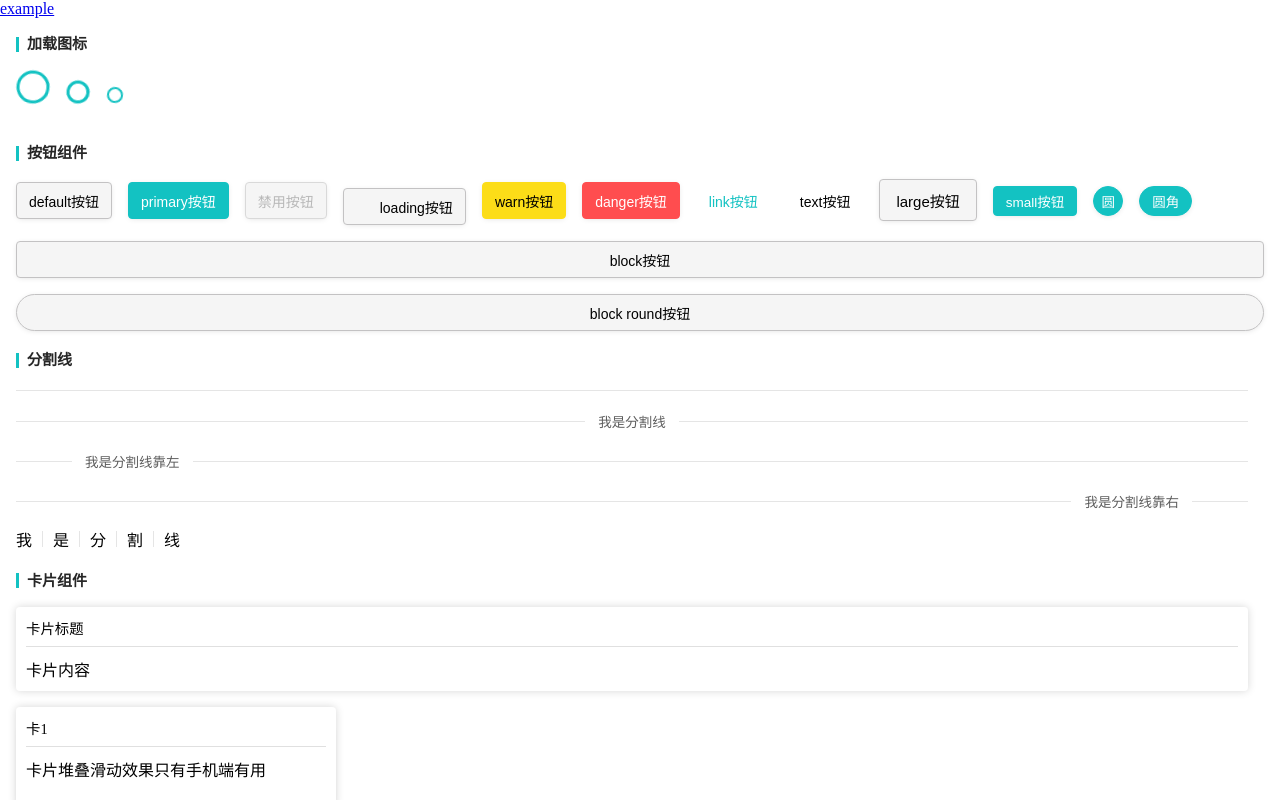
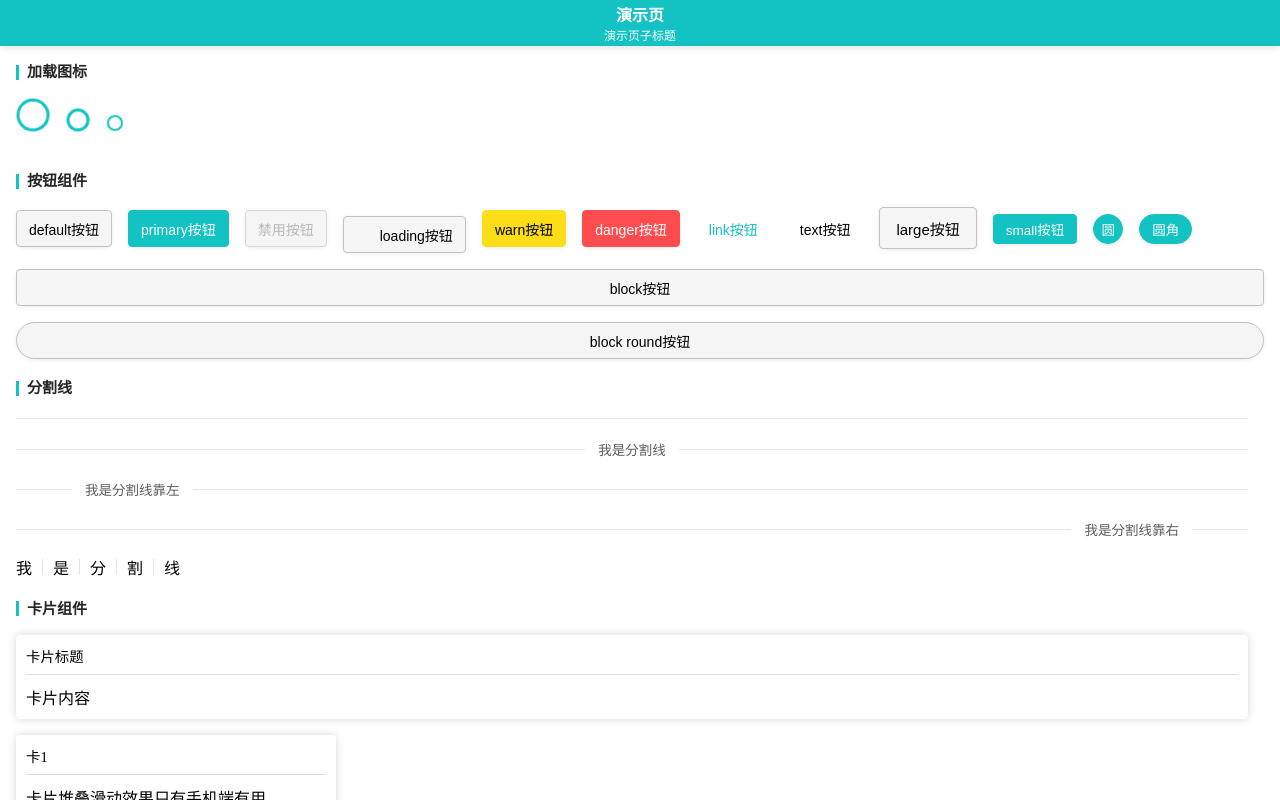
Before and after one commit to QiYuOr2/bar-ui, a Vue app: page /#/example in a window 1280 px wide. Built offline with nearby package versions, Linux system fonts and the light colour scheme.

Commit message:
feat(header): 实现基本的页面顶部

```diff
--- a/src/App.vue
+++ b/src/App.vue
@@ -1,11 +1,6 @@
 <template>
   <div class="container">
-    <nav>
-      <router-link to="/example">example</router-link>
-    </nav>
-    <main>
-      <router-view></router-view>
-    </main>
+    <router-view></router-view>
   </div>
 </template>
 
--- /dev/null
+++ b/src/components/header/index.less
@@ -0,0 +1,30 @@
+@import '../../variable.less';
+
+.bar-header {
+  * {
+    box-sizing: border-box;
+    margin: 0;
+    padding: 0;
+  }
+  display: flex;
+  align-items: center;
+  justify-content: center;
+  width: 100%;
+  height: 46px;
+  margin-bottom: 1.2rem;
+  box-shadow: @shadow-1-heavy;
+
+  background-color: @primary-color;
+
+  color: @white;
+  font-weight: bold;
+  &__center {
+    display: flex;
+    flex-direction: column;
+    align-items: center;
+    .sub-title {
+      font-size: @text-xs;
+      font-weight: normal;
+    }
+  }
+}
--- /dev/null
+++ b/src/components/header/index.tsx
@@ -0,0 +1,53 @@
+import { defineComponent } from 'vue';
+import './index.less';
+
+export default defineComponent({
+  name: 'bar-header',
+  props: {
+    title: {
+      type: String,
+      default: '',
+    },
+    subTitle: {
+      type: String,
+      default: '',
+    },
+    color: {
+      type: String,
+    },
+    textColor: {
+      type: String,
+    },
+    fixed: {
+      type: Boolean,
+      default: false,
+    },
+  },
+  setup(props) {
+    return () => (
+      <>
+        <header
+          class="bar-header"
+          style={{
+            color: props.textColor,
+            backgroundColor: props.color,
+            position: props.fixed ? 'fixed' : 'static',
+            top: 0,
+            left: 0,
+            zIndex: 2999,
+          }}
+        >
+          <div>
+            <div class="bar-header__left"></div>
+            <div class="bar-header__center">
+              <p class="title">{props.title}</p>
+              {props.subTitle && <p class="sub-title">{props.subTitle}</p>}
+            </div>
+            <div class="bar-header__right"></div>
+          </div>
+        </header>
+        {props.fixed && <div style="height: calc(46px)"></div>}
+      </>
+    );
+  },
+});
--- a/src/components/section/index.less
+++ b/src/components/section/index.less
@@ -1,6 +1,7 @@
 @import '../../variable.less';
 
 .bar-section {
+  margin: 1rem;
   margin-bottom: 1.2rem;
   .title {
     display: flex;
--- a/src/variable.less
+++ b/src/variable.less
@@ -29,6 +29,7 @@
 @text-normal: 14px;
 @text-lg: 15px;
 @text-sm: 13.5px;
+@text-xs: 12px;
 
 // 阴影
 @shadow-1-down: 0px 1px 6px -2px rgba(0, 0, 0, 0.16);
--- a/src/views/example/example.vue
+++ b/src/views/example/example.vue
@@ -1,5 +1,6 @@
 <template>
   <div class="example-container">
+    <bar-header title="演示页" sub-title="演示页子标题" fixed />
     <bar-section title="加载图标">
       <bar-icon name="loading" size="lg" />
       <bar-icon name="loading" />
@@ -56,6 +57,7 @@
 
 <script>
 import { defineComponent } from 'vue';
+import header from '../../components/header';
 import cardStack from '../../components/card-stack';
 import card from '../../components/card';
 import button from '../../components/button';
@@ -72,6 +74,7 @@ export default {
     [icon.name]: icon,
     [section.name]: section,
     [divider.name]: divider,
+    [header.name]: header,
   },
   setup() {
     const data = [
@@ -97,7 +100,7 @@ export default {
 </script>
 <style lang="less">
 .example-container {
-  padding: 1rem;
+  // padding: 1rem;
   & .bar-section .content > * {
     margin-bottom: 1rem;
     margin-right: 1rem;
```
Also changed, not shown: 1 other file (tests, documents, lock files or other folders).
